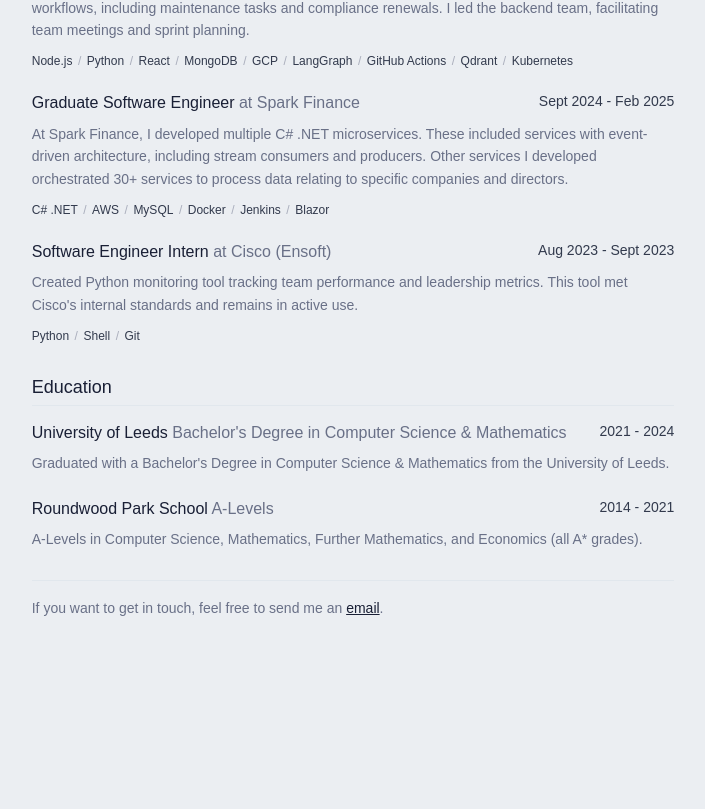
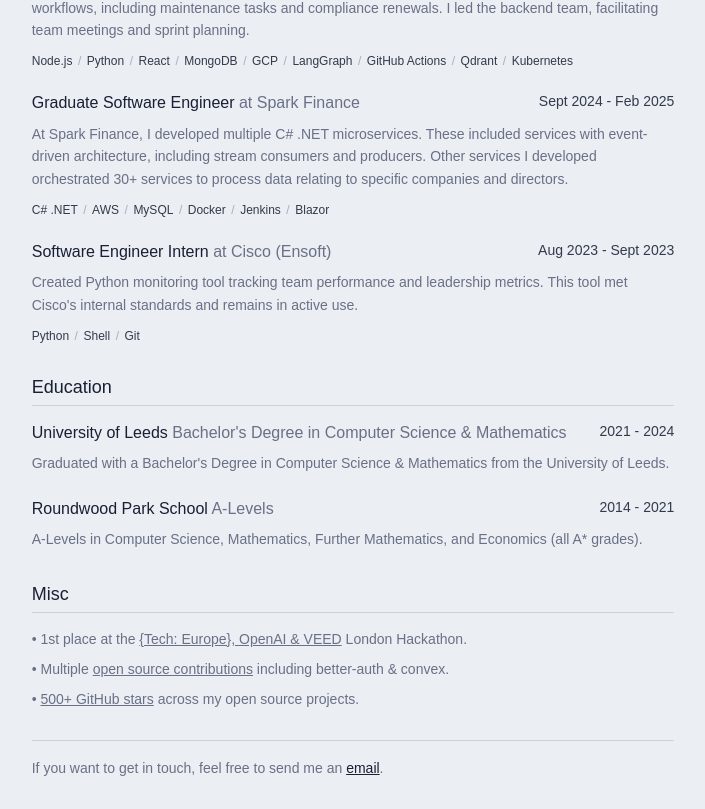
Before and after one commit to charlietlamb/charlielambdotcom, a Next.js app: page / in a window 1280 px wide. Shown: the part 401-1210 px from the top of the page, without its empty margins (287-992 px from the left). Before the commit the page ends 1051 px from the top, so only its background shows below. Built offline with nearby package versions, Linux system fonts and the light colour scheme.

Commit message:
feat: add misc

```diff
--- a/app/page.tsx
+++ b/app/page.tsx
@@ -1,3 +1,4 @@
+import { Achievements } from "@/components/achievements";
 import { Contact } from "@/components/contact";
 import { Education } from "@/components/education";
 import { Experience } from "@/components/experience";
@@ -9,6 +10,7 @@ export default function Home() {
       <Header />
       <Experience />
       <Education />
+      <Achievements />
       <Contact />
     </div>
   );
--- a/app/themes.css
+++ b/app/themes.css
@@ -16,7 +16,7 @@
   --accent-foreground: oklch(0.2462 0.0425 270);
   --destructive: oklch(0.8018 0.1569 15);
   --destructive-foreground: oklch(1 0.005 250);
-  --border: oklch(0.9252 0.0108 245);
+  --border: oklch(0.86 0.0108 245);
   --input: oklch(1 0.005 250);
   --ring: oklch(0.6241 0.0187 240);
   --chart-1: oklch(0.6241 0.0187 240);
@@ -30,7 +30,7 @@
   --sidebar-primary-foreground: oklch(1 0.005 250);
   --sidebar-accent: oklch(0.9252 0.0108 245);
   --sidebar-accent-foreground: oklch(0.2462 0.0425 270);
-  --sidebar-border: oklch(0.9252 0.0108 245);
+  --sidebar-border: oklch(0.86 0.0108 245);
   --sidebar-ring: oklch(0.6241 0.0187 240);
   --font-sans: Antic, ui-sans-serif, sans-serif, system-ui;
   --font-serif: Signifier, Georgia, serif;
--- /dev/null
+++ b/components/achievements.tsx
@@ -0,0 +1,48 @@
+import Link from "next/link";
+import achievementsData from "@/lib/data.json";
+import { SectionHeader } from "./section-header";
+
+interface AchievementItem {
+  id: string;
+  startText: string;
+  linkText: string;
+  endText: string;
+  url?: string;
+}
+
+export function Achievements() {
+  const { achievements } = achievementsData as {
+    achievements: AchievementItem[];
+  };
+
+  return (
+    <section className="space-y-4">
+      <SectionHeader>Misc</SectionHeader>
+      <div className="space-y-2">
+        {achievements.map((item) => {
+          return (
+            <p
+              key={item.id}
+              className="text-sm text-muted-foreground leading-relaxed"
+            >
+              • {item.startText}
+              {item.url ? (
+                <Link
+                  href={item.url}
+                  target="_blank"
+                  rel="noopener noreferrer"
+                  className="text-muted-foreground underline hover:text-foreground transition-colors"
+                >
+                  {item.linkText}
+                </Link>
+              ) : (
+                item.linkText
+              )}
+              {item.endText}
+            </p>
+          );
+        })}
+      </div>
+    </section>
+  );
+}
--- a/lib/data.json
+++ b/lib/data.json
@@ -65,5 +65,28 @@
       "period": "2014 - 2021",
       "description": "A-Levels in Computer Science, Mathematics, Further Mathematics, and Economics (all A* grades)."
     }
+  ],
+  "achievements": [
+    {
+      "id": "1",
+      "startText": "1st place at the ",
+      "linkText": "{Tech: Europe}, OpenAI & VEED",
+      "endText": " London Hackathon.",
+      "url": "https://techeurope.io/hackathons/london-hackathon-november-2025"
+    },
+    {
+      "id": "2",
+      "startText": "Multiple ",
+      "linkText": "open source contributions",
+      "endText": " including better-auth & convex.",
+      "url": "https://go.charlielamb.com/github"
+    },
+    {
+      "id": "3",
+      "startText": "",
+      "linkText": "500+ GitHub stars",
+      "endText": " across my open source projects.",
+      "url": "https://go.charlielamb.com/github"
+    }
   ]
 }
```
